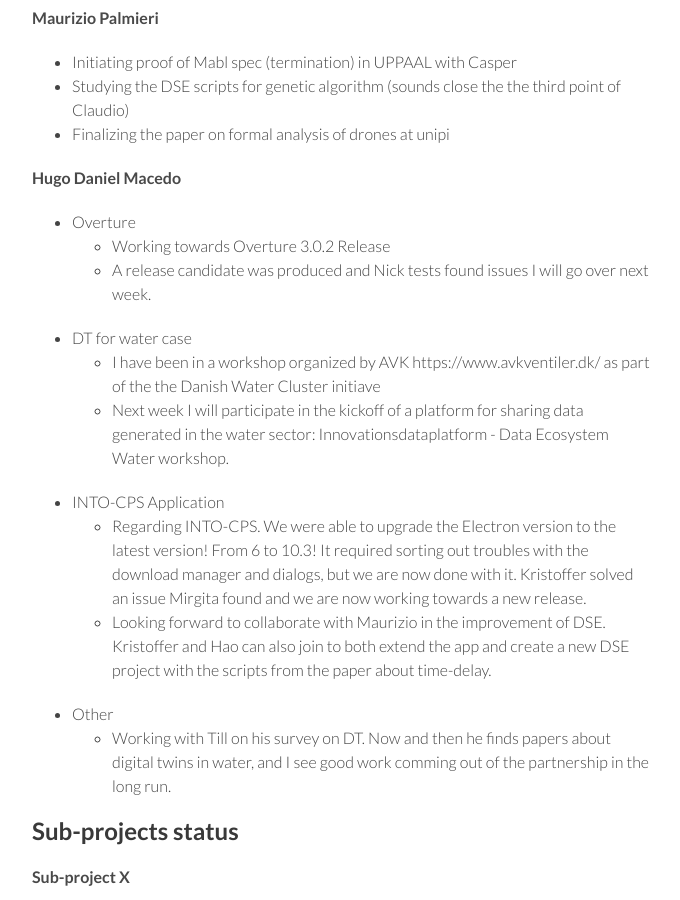
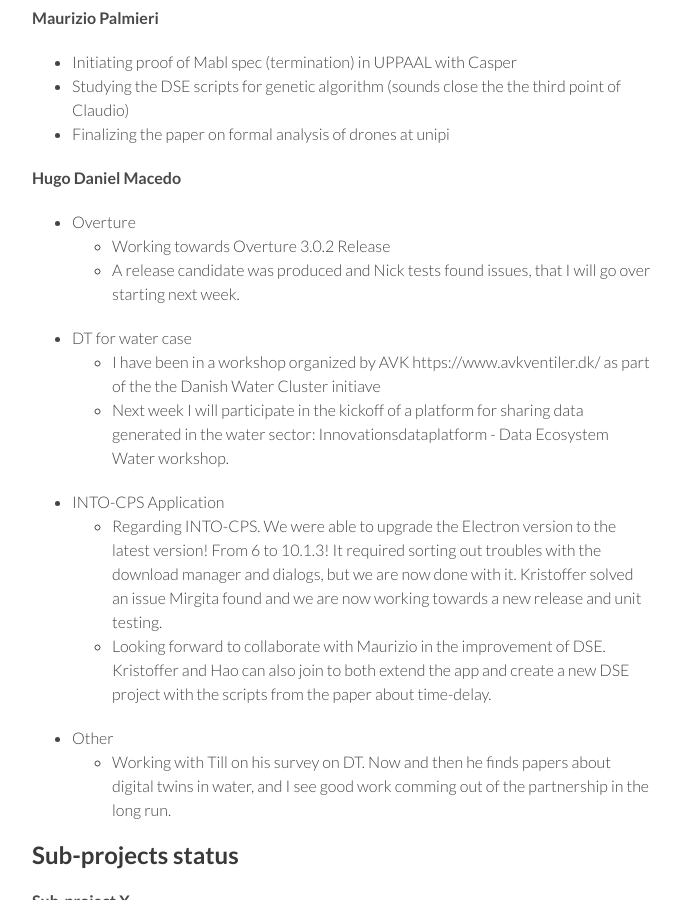
Before and after one commit to digitaltwincentre/digitaltwincentre.github.io, a Jekyll site: the page built from _biweeklies/Biweekly-26.md, in a window 1280 px wide and 900 px high, scrolled down 1287 px. Shown: the whole window, without its empty margins (418-1098 px from the left). Built offline with Jekyll 4.4.1, drawn with Linux system fonts in a browser that asks for light colours; nearby versions of some CDN libraries.

Commit message:
Update Biweekly-26.md

```diff
--- a/_biweeklies/Biweekly-26.md
+++ b/_biweeklies/Biweekly-26.md
@@ -59,14 +59,14 @@ date: 16 October 2020, 1400 CEST
 #### Hugo Daniel Macedo
 * Overture
   * Working towards Overture 3.0.2 Release
-  * A release candidate was produced and Nick tests found issues I will go over next week.
+  * A release candidate was produced and Nick tests found issues, that I will go over starting next week.
 
 * DT for water case
    * I have been in a workshop organized by AVK https://www.avkventiler.dk/ as part of the the Danish Water Cluster initiave
    * Next week I will participate in the kickoff of a platform for sharing data generated in the water sector: Innovationsdataplatform - Data Ecosystem Water workshop.
 
 * INTO-CPS Application
-   * Regarding INTO-CPS. We were able to upgrade the Electron version to the latest version! From 6 to 10.3! It required sorting out troubles with the download manager and dialogs, but we are now done with it. Kristoffer solved an issue Mirgita found and we are now working towards a new release.
+   * Regarding INTO-CPS. We were able to upgrade the Electron version to the latest version! From 6 to 10.1.3! It required sorting out troubles with the download manager and dialogs, but we are now done with it. Kristoffer solved an issue Mirgita found and we are now working towards a new release and unit testing.
    * Looking forward to collaborate with Maurizio in the improvement of DSE. Kristoffer and Hao can also join to both extend the app and create a new DSE project with the scripts from the paper about time-delay.
 
 * Other
```
